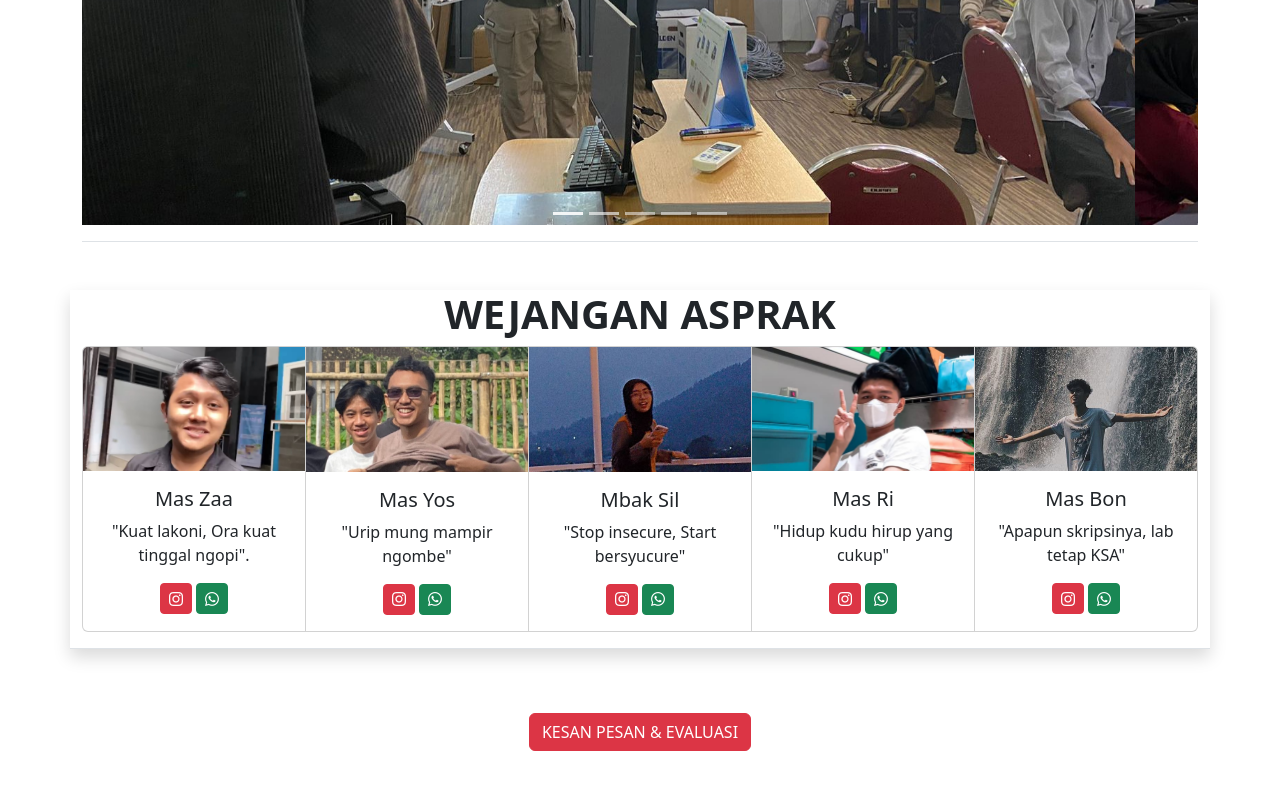
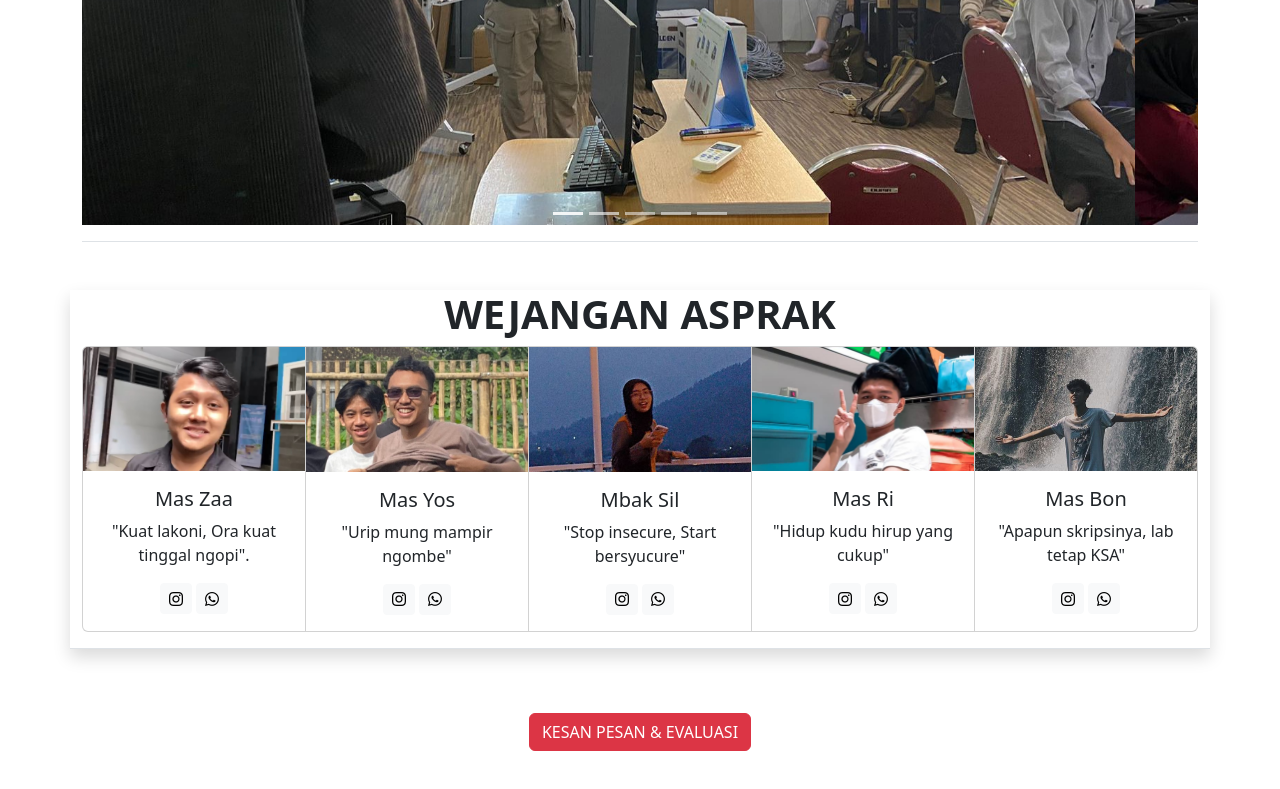
Before and after one commit to praksti/praksti.github.io, a plain HTML site: page index.html in a window 1280 px wide. Shown: the part 538-1327 px from the top of the page. Drawn offline with nearby package versions, Linux system fonts and the light colour scheme.

Commit message:
Update index.html

```diff
--- a/index.html
+++ b/index.html
@@ -105,8 +105,8 @@
     <div class="card-body">
       <h5 class="card-title">Mas Zaa</h5>
       <p class="card-text">"Kuat lakoni, Ora kuat tinggal ngopi".</p>
-      <a href="https://instagram.com/zaa__r" class='btn btn-danger btn-sm'><i class="bi bi-instagram"></i></a>
-      <a href="https://wa.me/+6281584824947" class='btn btn-success btn-sm'><i class="bi bi-whatsapp"></i></a>
+      <a href="https://instagram.com/zaa__r" class='btn btn-light btn-sm'><i class="bi bi-instagram"></i></a>
+      <a href="https://wa.me/+6281584824947" class='btn btn-light btn-sm'><i class="bi bi-whatsapp"></i></a>
     </div>
   </div>
   <div class="card">
@@ -114,32 +114,32 @@
     <div class="card-body">
       <h5 class="card-title">Mas Yos</h5>
       <p class="card-text">"Urip mung mampir ngombe"</p>
-      <a href="https://instagram.com/yosafatchrz" class='btn btn-danger btn-sm'><i class="bi bi-instagram"></i></a>
-      <a href="https://wa.me/+6285604451835" class='btn btn-success btn-sm'><i class="bi bi-whatsapp"></i></a>    </div>
+      <a href="https://instagram.com/yosafatchrz" class='btn btn-light btn-sm'><i class="bi bi-instagram"></i></a>
+      <a href="https://wa.me/+6285604451835" class='btn btn-light btn-sm'><i class="bi bi-whatsapp"></i></a>    </div>
   </div>
   <div class="card">
     <img src="img/03.jpg" class="card-img-top" alt="...">
     <div class="card-body">
       <h5 class="card-title">Mbak Sil</h5>
       <p class="card-text">"Stop insecure, Start bersyucure"</p>
-      <a href="https://instagram.com/silviaarsitaa" class='btn btn-danger btn-sm'><i class="bi bi-instagram"></i></a>
-      <a href="https://wa.me/+6281322683454" class='btn btn-success btn-sm'><i class="bi bi-whatsapp"></i></a>    </div>
+      <a href="https://instagram.com/silviaarsitaa" class='btn btn-light btn-sm'><i class="bi bi-instagram"></i></a>
+      <a href="https://wa.me/+6281322683454" class='btn btn-light btn-sm'><i class="bi bi-whatsapp"></i></a>    </div>
   </div>
   <div class="card">
     <img src="img/04.jpg" class="card-img-top" alt="...">
     <div class="card-body">
       <h5 class="card-title">Mas Ri</h5>
       <p class="card-text">"Hidup kudu hirup yang cukup"</p>
-      <a href="https://instagram.com/mfarras.a" class='btn btn-danger btn-sm'><i class="bi bi-instagram"></i></a>
-      <a href="https://wa.me/+6285887623768" class='btn btn-success btn-sm'><i class="bi bi-whatsapp"></i></a>    </div>
+      <a href="https://instagram.com/mfarras.a" class='btn btn-light btn-sm'><i class="bi bi-instagram"></i></a>
+      <a href="https://wa.me/+6285887623768" class='btn btn-light btn-sm'><i class="bi bi-whatsapp"></i></a>    </div>
   </div>
   <div class="card">
     <img src="img/05.jpg" class="card-img-top" alt="...">
     <div class="card-body">
       <h5 class="card-title">Mas Bon</h5>
       <p class="card-text">"Apapun skripsinya, lab tetap KSA"</p>
-      <a href="https://instagram.com/janbagas" class='btn btn-danger btn-sm'><i class="bi bi-instagram"></i></a>
-      <a href="https://wa.me/+6285791943291" class='btn btn-success btn-sm'><i class="bi bi-whatsapp"></i></a>    </div>
+      <a href="https://instagram.com/janbagas" class='btn btn-light btn-sm'><i class="bi bi-instagram"></i></a>
+      <a href="https://wa.me/+6285791943291" class='btn btn-light btn-sm'><i class="bi bi-whatsapp"></i></a>    </div>
   </div>
 </div>
 </div>
```
